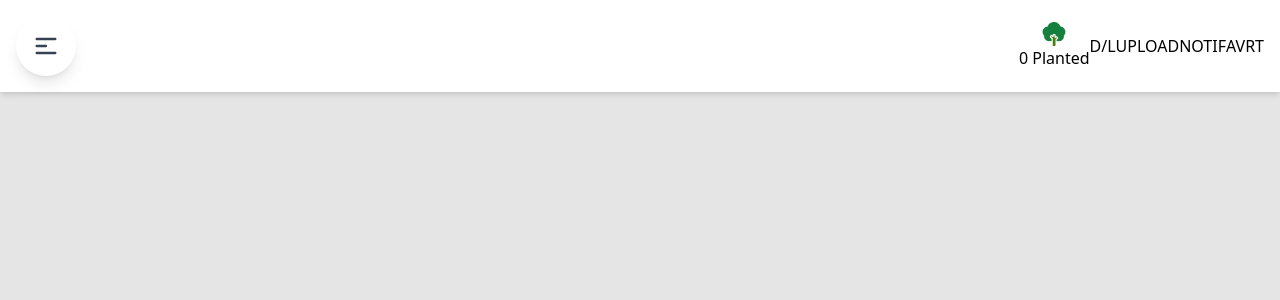
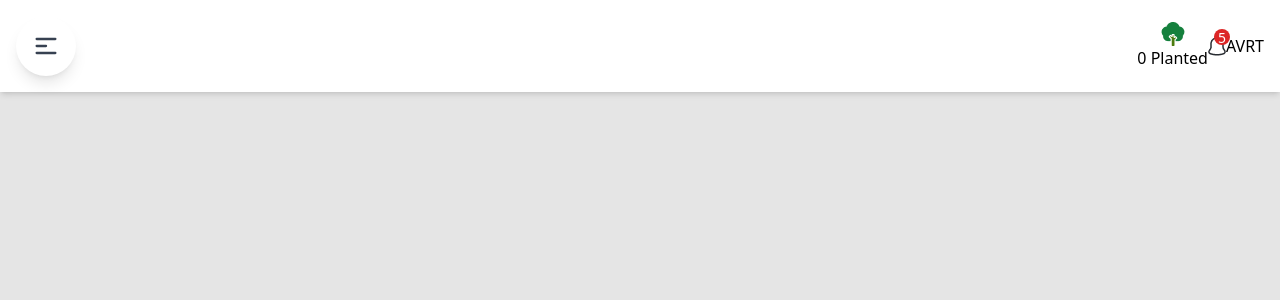
Before and after one commit to mendsalbert/GenioPay, a React (Create React App) app: page / in a window 1280 px wide. Shown: the top 300 px of the page. Built offline with nearby package versions, Linux system fonts and the light colour scheme.

Commit message:
genopay ui

```diff
--- a/src/App.js
+++ b/src/App.js
@@ -15,9 +15,16 @@ const App = () => {
               <img src="/img/upload.png" />
               <p>0 Planted</p>
             </div>
-            <span>D/L</span>
-            <span>UPLOAD</span>
-            <span>NOTIF</span>
+
+            <div className="relative">
+              <img src="img/notification.png" />
+              <div className=" absolute -top-2 -right-1 ">
+                <span class="absolute right-0 top-0 rounded-full bg-red-600 w-4 h-4 top right p-0 m-0 text-white  text-sm  leading-tight text-center">
+                  5
+                </span>
+              </div>
+            </div>
+
             <span>AVRT</span>
           </div>
         </div>
```
